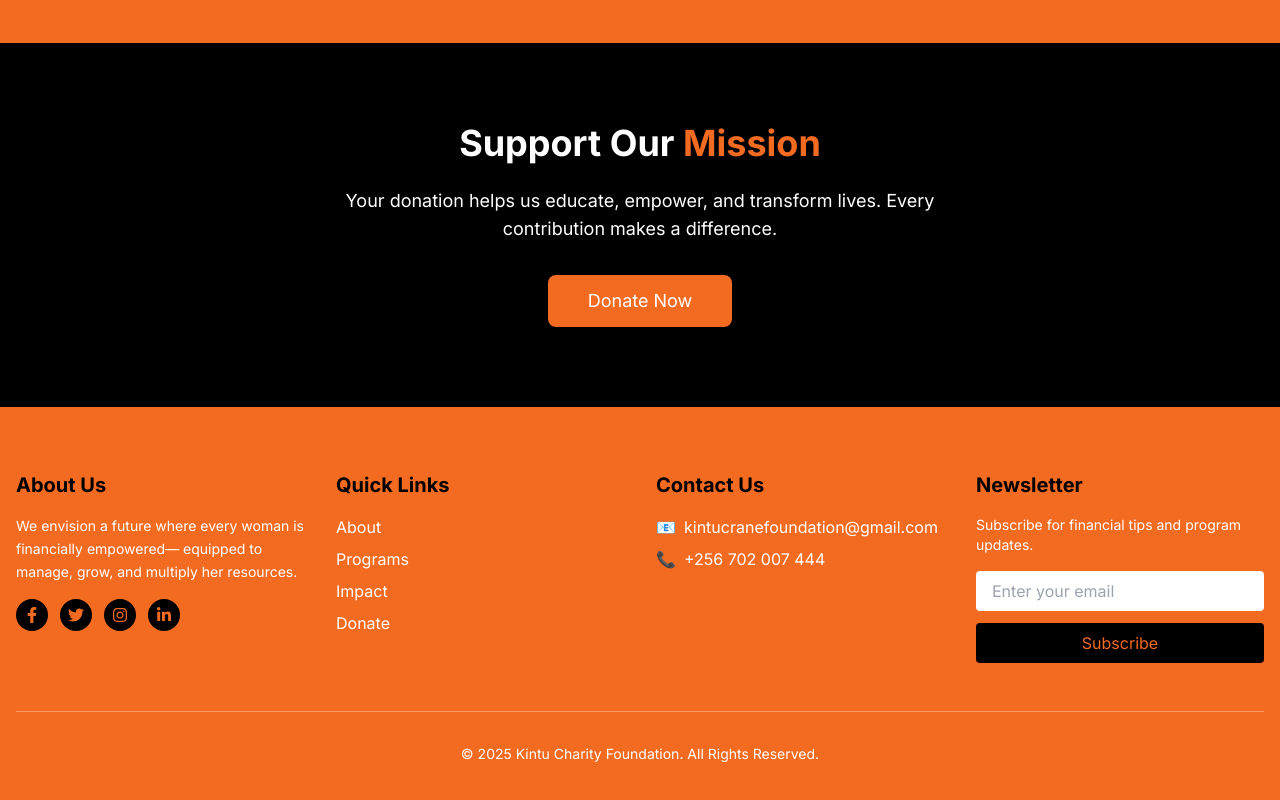
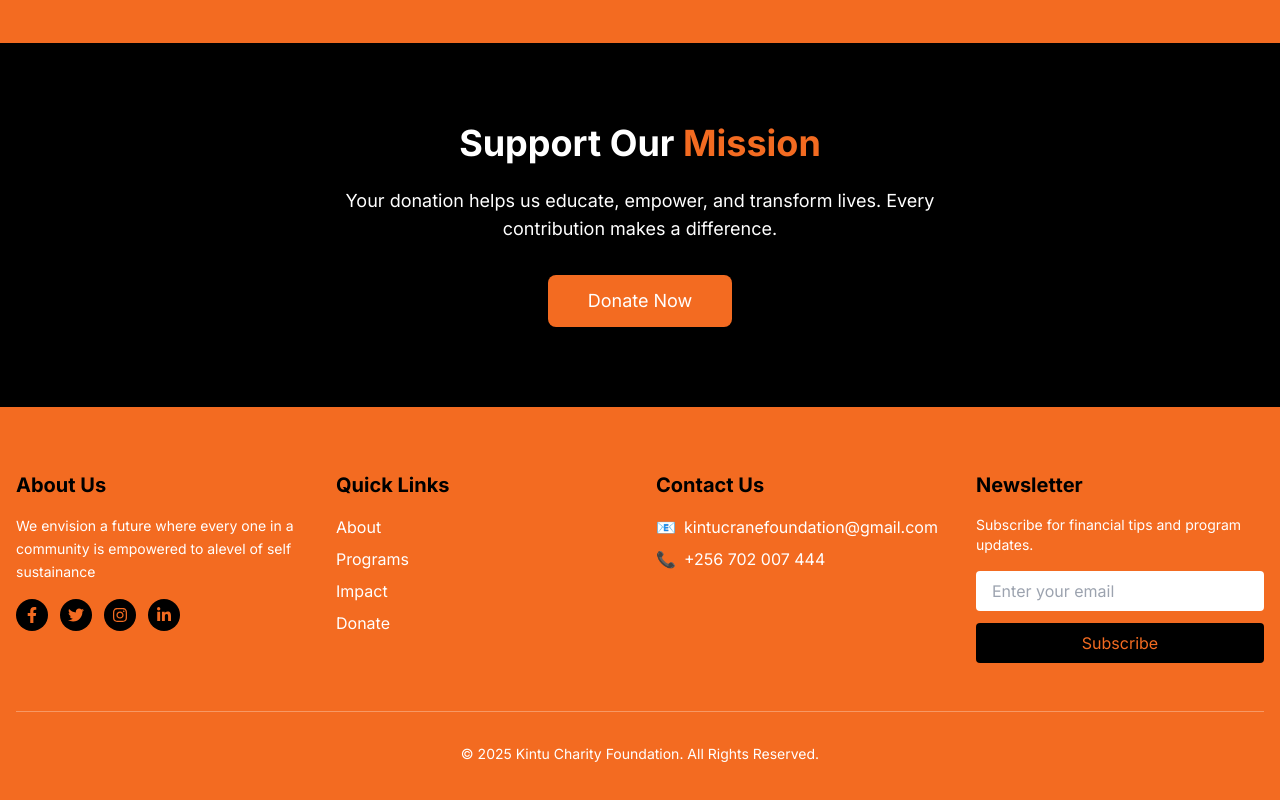
Before and after one commit to joshington/kintu-charity, a Next.js app: page / in a window 1280 px wide. Shown: the part 1876-2676 px from the top of the page. Built offline with nearby package versions, Linux system fonts and the light colour scheme.

Commit message:
small edit

```diff
--- a/components/Contact.js
+++ b/components/Contact.js
@@ -33,8 +33,7 @@ export default function Contact() {
           <div>
             <h3 className="text-black text-xl font-bold mb-4">About Us</h3>
             <p className="mb-4 text-sm leading-relaxed">
-              We envision a future where every woman is financially empowered—
-              equipped to manage, grow, and multiply her resources.
+              We envision a future where every one in a community is empowered to alevel of self sustainance
             </p>
             <div className="flex space-x-3">
               <a href="#" className="w-8 h-8 bg-black text-orange rounded-full flex items-center justify-center hover:bg-white hover:text-black transition-colors">
```
